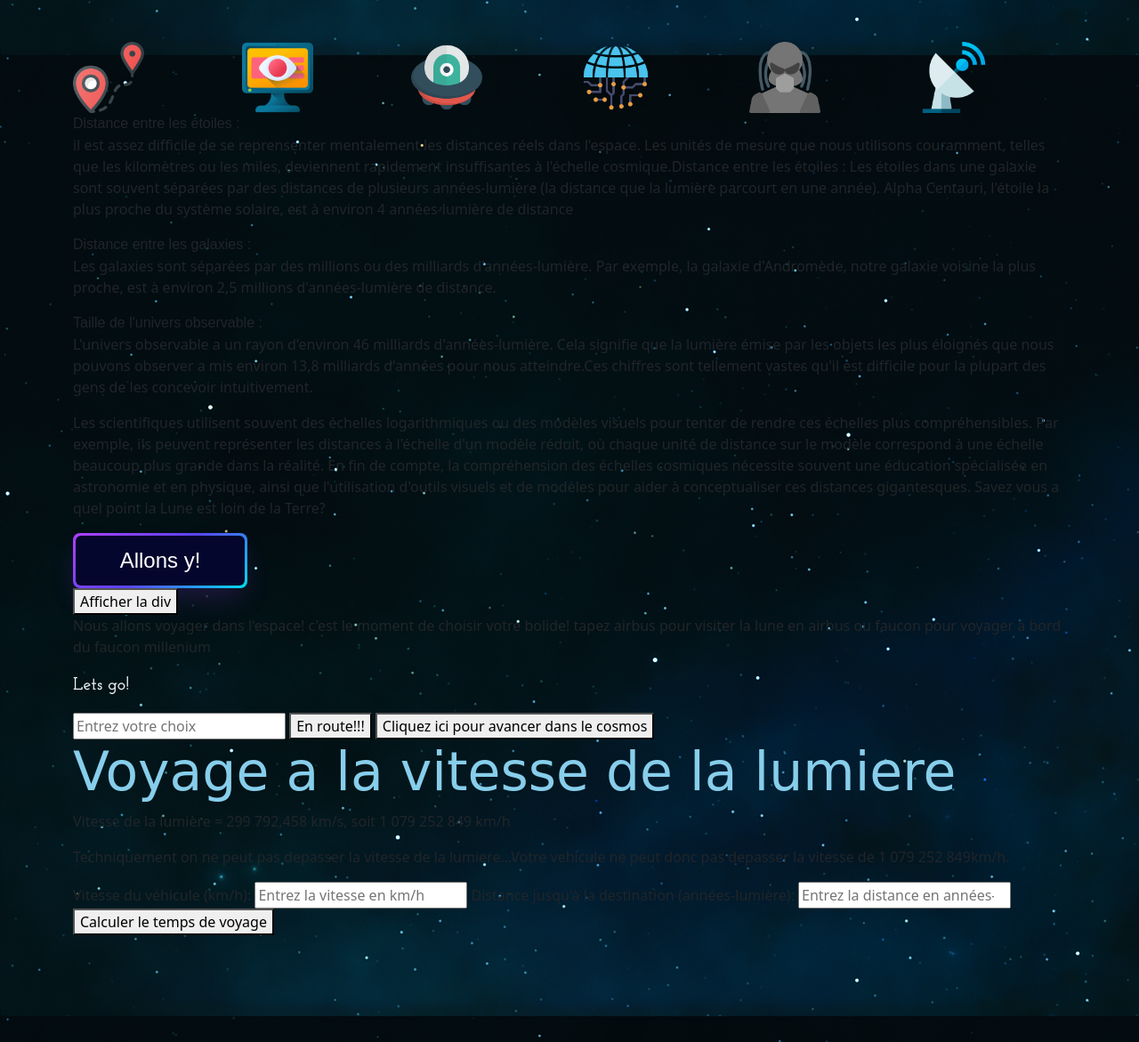
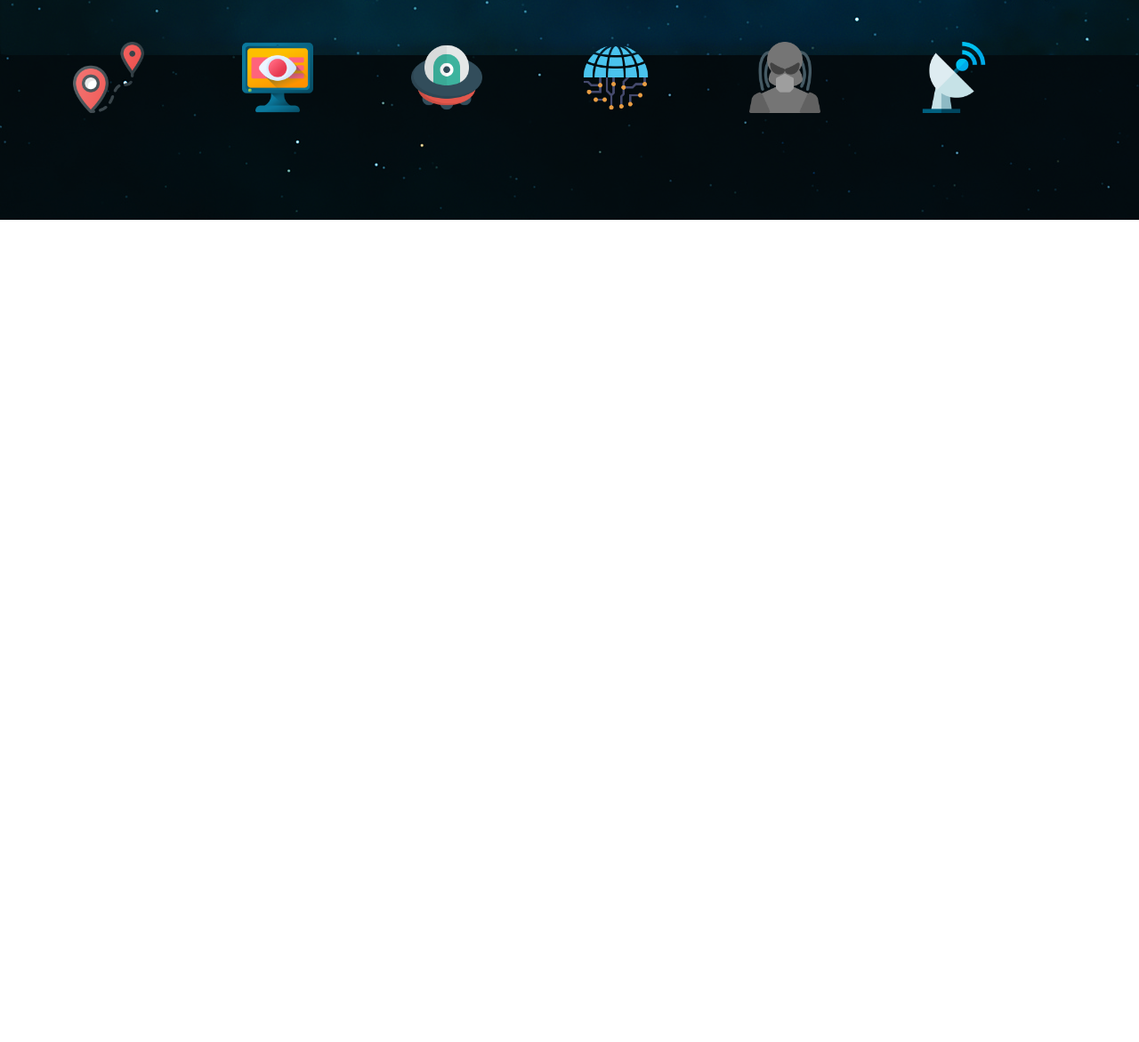
Before and after one commit to cedricscbjj/astronomie, a plain HTML site: page EXTRATERRESTREDEUXPOINTZERO.html in a window 1280 px wide. Shown: the part 2098-3269 px from the top of the page at 89% size. After the commit the page ends 2345 px from the top, so only its background shows below. Drawn offline with nearby package versions, Linux system fonts and the light colour scheme; a web font is replaced by a local one.

Commit message:
Update EXTRATERRESTREDEUXPOINTZERO.html

```diff
--- a/EXTRATERRESTREDEUXPOINTZERO.html
+++ b/EXTRATERRESTREDEUXPOINTZERO.html
@@ -637,68 +637,7 @@ width="80px" />
 
 
 
-<div id="souligne">Distance entre les étoiles :</div>
 
-<p>il est assez difficile de se reprensenter mentalement les distances réels dans l'espace. Les unités de mesure que nous utilisons couramment, telles que les kilomètres ou les miles, deviennent rapidement insuffisantes à l'échelle cosmique.Distance entre les étoiles : Les étoiles dans une galaxie sont souvent séparées par des distances de plusieurs années-lumière (la distance que la lumière parcourt en une année). Alpha Centauri, l'étoile la plus proche du système solaire, est à environ 4 années-lumière de distance</p>
-
-<div id="souligne">Distance entre les galaxies :</div>
-
-<p>Les galaxies sont séparées par des millions ou des milliards d'années-lumière. Par exemple, la galaxie d'Andromède, notre galaxie voisine la plus proche, est à environ 2,5 millions d'années-lumière de distance.</p>
-
-<div id="souligne">Taille de l'univers observable :</div>
-
-<p>L'univers observable a un rayon d'environ 46 milliards d'années-lumière. Cela signifie que la lumière émise par les objets les plus éloignés que nous pouvons observer a mis environ 13,8 milliards d'années pour nous atteindre.Ces chiffres sont tellement vastes qu'il est difficile pour la plupart des gens de les concevoir intuitivement.</p>
-
-<p>Les scientifiques utilisent souvent des échelles logarithmiques ou des modèles visuels pour tenter de rendre ces échelles plus compréhensibles. Par exemple, ils peuvent représenter les distances à l'échelle d'un modèle réduit, où chaque unité de distance sur le modèle correspond à une échelle beaucoup plus grande dans la réalité. En fin de compte, la compréhension des échelles cosmiques nécessite souvent une éducation spécialisée en astronomie et en physique, ainsi que l'utilisation d'outils visuels et de modèles pour aider à conceptualiser ces distances gigantesques. Savez vous a quel point la Lune est loin de la Terre?</p>
-
-
-
-
-<div id="question" >
-
-
-  <button class="button-64" role="button" onclick="letsgo()"><span class="text">Allons y!</span></button>
-
-</div>
-
-
-
-
-
-  <button onclick="afficherDiv()" class="hidden">Afficher la div</button>
-
-  <div id="maDiv" class="hidden">
-    <p id="message"> Nous allons voyager dans l'espace! c'est le moment de choisir votre bolide! tapez airbus pour visiter la lune en airbus ou faucon pour voyager a bord du faucon millenium</p>
-    <p id="message2">Lets go!</p>
-    <input type="text" id="monInput" placeholder="Entrez votre choix">
-    <button id="button1" class="hidden" onclick="traveltothemoon()">En route!!!</button>
-    <button id="button2" class="hidden" onclick="traveltothemoon2()">Cliquez ici pour avancer dans le cosmos</button>
-  </div>
-
-
-
-
-<h2>Voyage a la vitesse de la lumiere</h2>
-<div id="vitessedelamumiere">
-
-<p>Vitesse de la lumière = 299 792,458 km/s, soit 1 079 252 849 km/h
-
-</p>
-
-<p>Techniquement on ne peut pas depasser la vitesse de la lumiere...Votre vehicule ne peut donc pas depasser la vitesse de 1 079 252 849km/h.</p>
-</div>
-
-
-
-  <label for="vitesse">Vitesse du véhicule (km/h):</label>
-  <input type="number" id="vitesse" placeholder="Entrez la vitesse en km/h">
-
-  <label for="distance">Distance jusqu'à la destination (années-lumière):</label>
-  <input type="number" id="distance" placeholder="Entrez la distance en années-lumière">
-
-  <button onclick="calculerTemps()">Calculer le temps de voyage</button>
-
-  <div id="resultat"></div>
 
 
 
```
